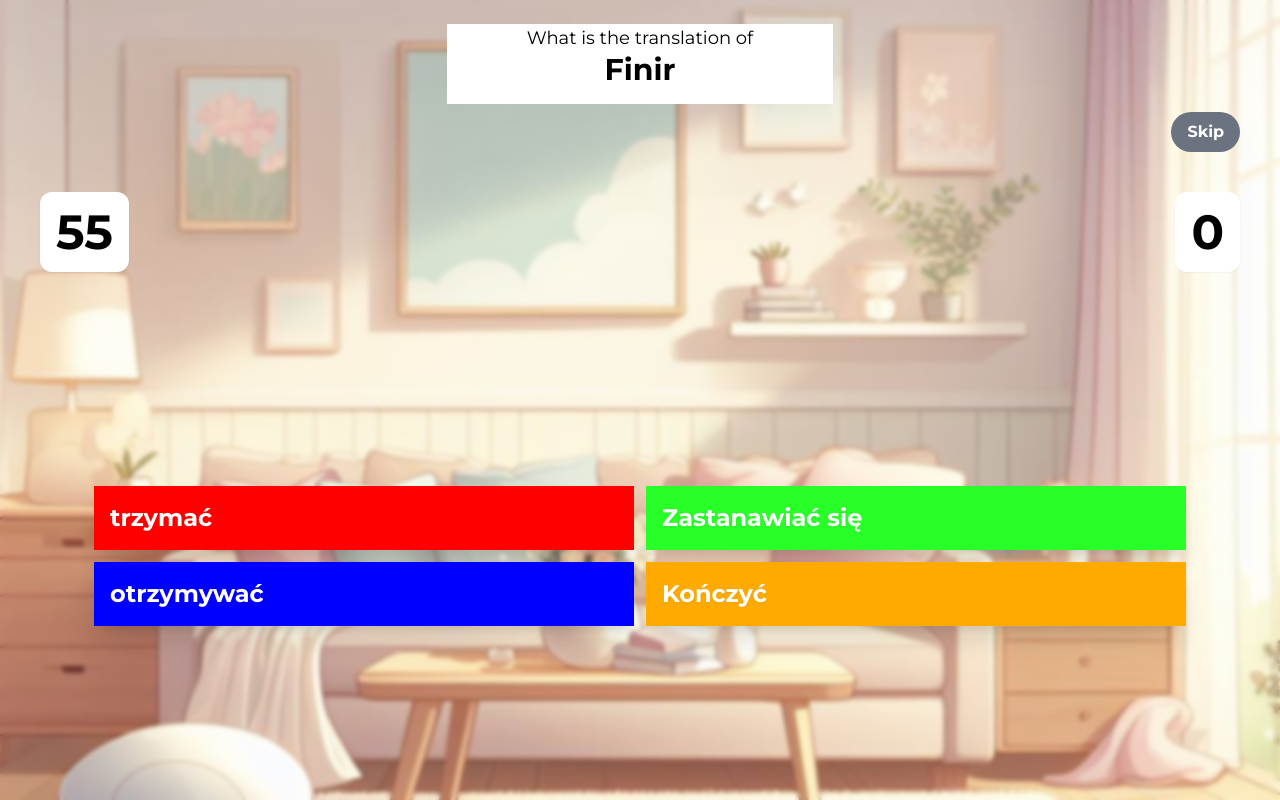
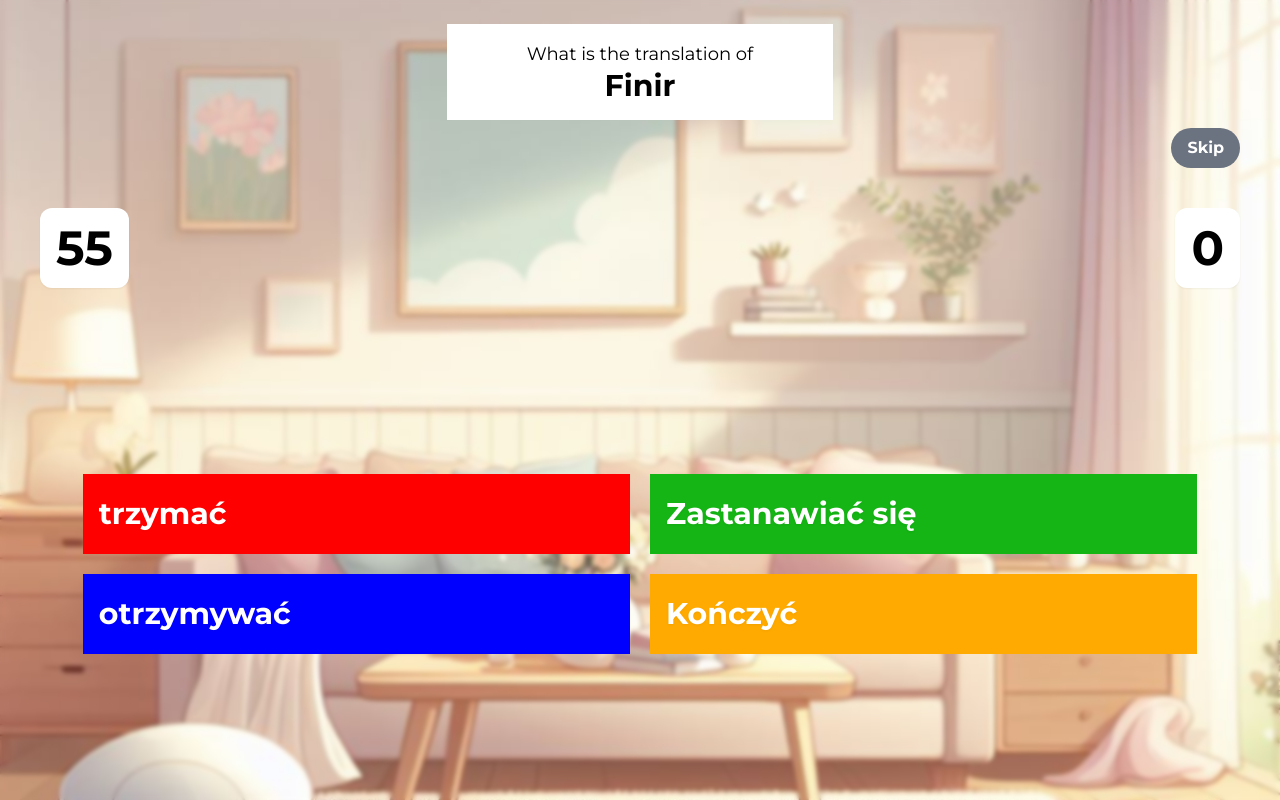
Before and after one commit to Stasnislau/words-learner, a React (Vite) app: page /game in a window 1280 px wide. Built offline with nearby package versions, Linux system fonts and the light colour scheme.

Commit message:
small fixes

```diff
--- a/src/components/multipleChoice/index.tsx
+++ b/src/components/multipleChoice/index.tsx
@@ -10,9 +10,9 @@ const MultipleChoice = ({ choices, onChoice, answer }: multipleChoiceProps) => {
             onChoice(false);
         }
     }
-    const colors = ['#FF0000', '#28ff28', '#0000FF', '#ffaa00', '#00FFFF', '#FF00FF'];
+    const colors = ['#FF0000', '#14b514', '#0000FF', '#ffaa00', '#027c7c', '#FF00FF'];
     return (
-        <div className="flex flex-wrap justify-center items-center gap-3 w-full">
+        <div className="flex flex-wrap justify-center items-center gap-5 w-full">
             {choices.map((choice, index) => {
                 const color = colors[index];
                 return (
--- a/src/components/tiles/choiceTile.tsx
+++ b/src/components/tiles/choiceTile.tsx
@@ -10,9 +10,9 @@ const ChoiceTile = ({
                 backgroundColor: color,
             }
 
-        } className={`flex flex-col shadow-xl md:w-[45%] w-full`}>
-            <button className="flex flex-col  text-white rounded-xl p-4" onClick={() => onChoice(choice)}>
-                <p className="text-2xl font-bold drop-shadow-sm">{choice}</p>
+        } className={`flex flex-col shadow-[0px 4px 4px rgba(0, 0, 0, 0.25)] md:w-[45%] w-full hover:scale-[102%]`}>
+            <button className="flex flex-col justify-center text-white rounded-xl lg:h-20 p-4" onClick={() => onChoice(choice)}>
+                <p className="lg:text-3xl md:text-xl text-lg font-bold drop-shadow-sm">{choice}</p>
             </button>
         </div>
     )
--- a/src/pages/game.tsx
+++ b/src/pages/game.tsx
@@ -69,8 +69,10 @@ const GamePage = () => {
         <div className="w-full h-screen flex flex-col">
             <div className="flex flex-col grow">
                 <div className='flex flex-col w-full justify-center items-center mt-6'>
-                    <div className="flex flex-row w-fit bg-white justify-center h-20 px-20">
-                        <p className='font-normal text-lg'>What is the translation of <p className='font-bold text-3xl text-center'>{question.current}</p></p>
+                    <div className="flex flex-row w-fit bg-white justify-center  px-20 py-4">
+                        <p className='font-normal lg:text-lg text-md'>What is the translation of
+                            <p className='font-bold lg:text-3xl text-xl text-center'>{question.current}</p>
+                        </p>
                     </div>
                 </div>
                 <div className="flex flex-0.5 flex-row justify-end items-center gap-3 pt-2 px-10">
@@ -86,7 +88,7 @@ const GamePage = () => {
                         <p className='text-5xl font-bold'>{numberOfCorrectAnswers}</p>
                     </div>
                 </div>
-                <div className='flex grow p-10 items-center'>
+                <div className='flex grow p-8 items-center'>
                     <MultipleChoice choices={options} onChoice={onChoice} answer={answer.current} />
                 </div>
             </div>
```
